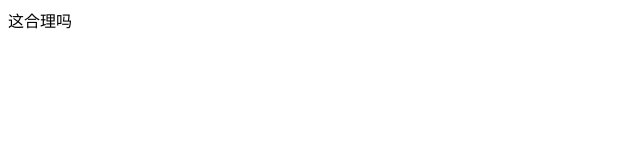
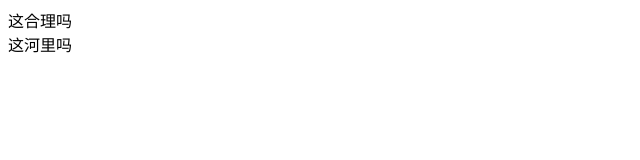
Before and after one commit to 704656265/git-demo, a plain HTML site: page index.html in a window 1280 px wide. Shown: the whole page, without its empty margins (0-640 px from the left). Drawn offline with Linux system fonts and the light colour scheme.

Commit message:
A第二次提交

```diff
--- a/index.html
+++ b/index.html
@@ -9,6 +9,7 @@
 
 <body>
     <div>这合理吗</div>
+    <div>这河里吗</div>
 </body>
 
 </html>
```
